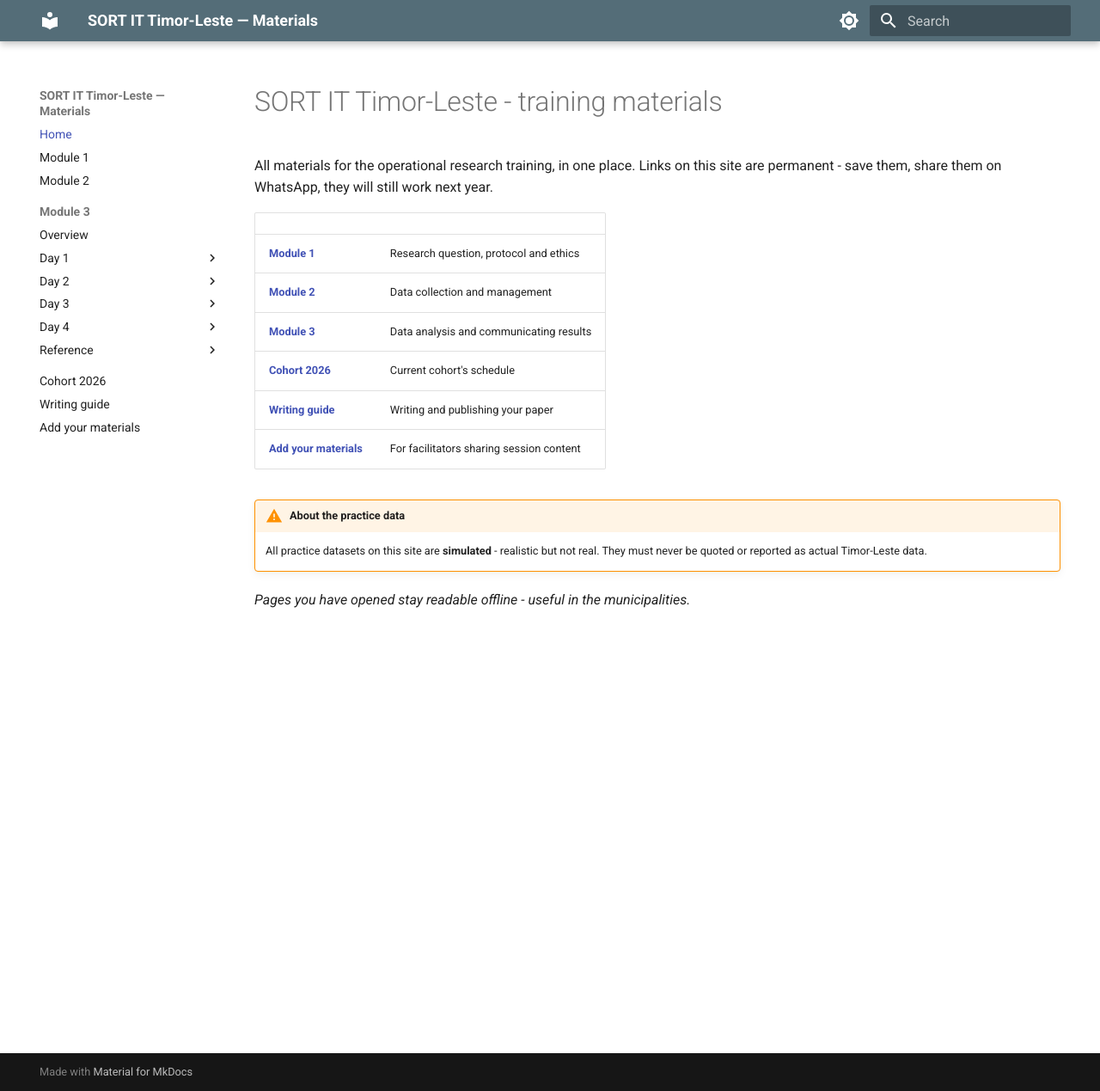
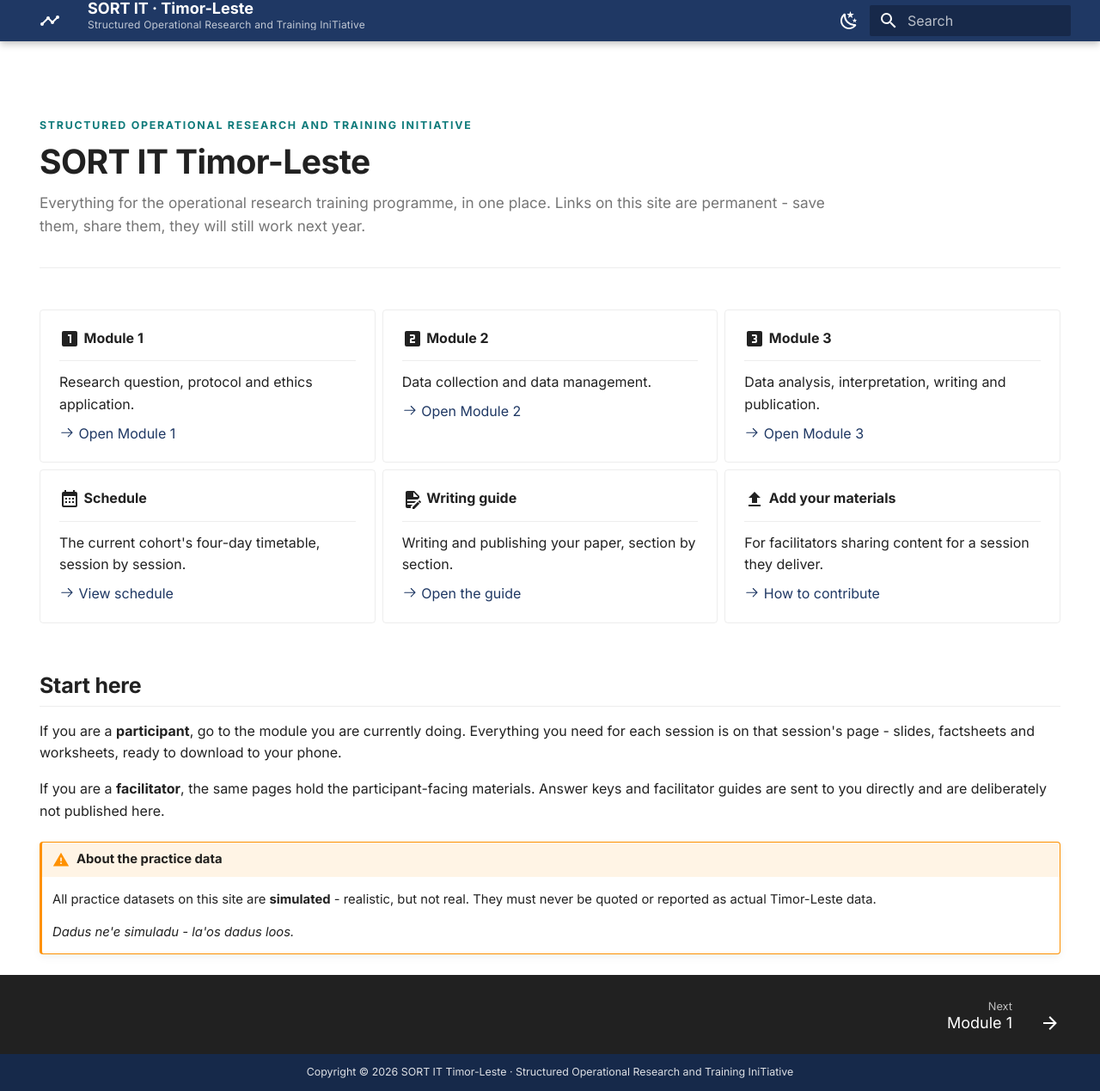
Before and after one commit to dxim5534-prog/sortit-materials-hub, an MkDocs documentation site: the page built from docs/index.md, in a window 1280 px wide and 1269 px high. Shown: the whole window at 86% size. Built offline with MkDocs 1.6.1 and Material for MkDocs 9.7.7, drawn with Linux system fonts in a browser that asks for light colours.

Commit message:
Rebrand and redesign: full SORT IT name, custom palette, hero home page with cards, copyright footer

```diff
--- a/docs/index.md
+++ b/docs/index.md
@@ -1,19 +1,85 @@
-# SORT IT Timor-Leste - training materials
+---
+hide:
+  - navigation
+  - toc
+---
 
-All materials for the operational research training, in one place. Links on this site
-are permanent - save them, share them on WhatsApp, they will still work next year.
+<div class="hero" markdown>
+<p class="eyebrow">Structured Operational Research and Training IniTiative</p>
 
-| | |
-|---|---|
-| **[Module 1](m1/index.md)** | Research question, protocol and ethics |
-| **[Module 2](m2/index.md)** | Data collection and management |
-| **[Module 3](m3/index.md)** | Data analysis and communicating results |
-| **[Cohort 2026](cohorts/2026/index.md)** | Current cohort's schedule |
-| **[Writing guide](guide/index.md)** | Writing and publishing your paper |
-| **[Add your materials](contribute/index.md)** | For facilitators sharing session content |
+# SORT IT Timor-Leste
+
+<p class="lede">
+Everything for the operational research training programme, in one place.
+Links on this site are permanent - save them, share them, they will still work
+next year.
+</p>
+</div>
+
+<div class="grid cards" markdown>
+
+-   :material-numeric-1-box:{ .lg .middle } **Module 1**
+
+    ---
+
+    Research question, protocol and ethics application.
+
+    [:octicons-arrow-right-24: Open Module 1](m1/index.md)
+
+-   :material-numeric-2-box:{ .lg .middle } **Module 2**
+
+    ---
+
+    Data collection and data management.
+
+    [:octicons-arrow-right-24: Open Module 2](m2/index.md)
+
+-   :material-numeric-3-box:{ .lg .middle } **Module 3**
+
+    ---
+
+    Data analysis, interpretation, writing and publication.
+
+    [:octicons-arrow-right-24: Open Module 3](m3/index.md)
+
+-   :material-calendar-month:{ .lg .middle } **Schedule**
+
+    ---
+
+    The current cohort's four-day timetable, session by session.
+
+    [:octicons-arrow-right-24: View schedule](cohorts/2026/index.md)
+
+-   :material-file-document-edit:{ .lg .middle } **Writing guide**
+
+    ---
+
+    Writing and publishing your paper, section by section.
+
+    [:octicons-arrow-right-24: Open the guide](guide/index.md)
+
+-   :material-upload:{ .lg .middle } **Add your materials**
+
+    ---
+
+    For facilitators sharing content for a session they deliver.
+
+    [:octicons-arrow-right-24: How to contribute](contribute/index.md)
+
+</div>
+
+## Start here
+
+If you are a **participant**, go to the module you are currently doing. Everything
+you need for each session is on that session's page - slides, factsheets and
+worksheets, ready to download to your phone.
+
+If you are a **facilitator**, the same pages hold the participant-facing materials.
+Answer keys and facilitator guides are sent to you directly and are deliberately not
+published here.
 
 !!! warning "About the practice data"
-    All practice datasets on this site are **simulated** - realistic but not real.
+    All practice datasets on this site are **simulated** - realistic, but not real.
     They must never be quoted or reported as actual Timor-Leste data.
 
-*Pages you have opened stay readable offline - useful in the municipalities.*
+    *Dadus ne'e simuladu - la'os dadus loos.*
--- /dev/null
+++ b/docs/stylesheets/extra.css
@@ -0,0 +1,198 @@
+/* =====================================================================
+   SORT IT Timor-Leste - house style
+   Palette matches the printed training materials: navy, teal, amber.
+   ===================================================================== */
+
+:root {
+  --sortit-navy:   #1F3864;
+  --sortit-navy-2: #2C4E8A;
+  --sortit-teal:   #0F7B7B;
+  --sortit-amber:  #B37A00;
+
+  --md-primary-fg-color:        var(--sortit-navy);
+  --md-primary-fg-color--light: var(--sortit-navy-2);
+  --md-primary-fg-color--dark:  #16294A;
+  --md-accent-fg-color:         var(--sortit-teal);
+  --md-typeset-a-color:         var(--sortit-teal);
+}
+
+[data-md-color-scheme="slate"] {
+  --md-primary-fg-color:        #16233A;
+  --md-primary-fg-color--light: #2C4E8A;
+  --md-primary-fg-color--dark:  #101A2B;
+  --md-accent-fg-color:         #4FC4BC;
+  --md-typeset-a-color:         #4FC4BC;
+  --md-default-bg-color:        #0F151C;
+}
+
+/* ------------------------------------------------ header: two-line brand */
+.md-header__title .md-header__topic:first-child .md-ellipsis {
+  white-space: normal;
+  line-height: 1.15;
+}
+.md-header__title .md-header__topic:first-child .md-ellipsis::after {
+  content: "Structured Operational Research and Training IniTiative";
+  display: block;
+  font-size: 0.60rem;
+  font-weight: 400;
+  letter-spacing: 0.015em;
+  opacity: 0.72;
+  margin-top: 1px;
+}
+/* one line only on phones - the subtitle would crowd the bar */
+@media screen and (max-width: 59.9375em) {
+  .md-header__title .md-header__topic:first-child .md-ellipsis::after {
+    display: none;
+  }
+}
+
+/* --------------------------------------------------------------- typography */
+.md-typeset h1 {
+  font-weight: 700;
+  letter-spacing: -0.015em;
+  color: var(--md-default-fg-color);
+}
+.md-typeset h2 {
+  font-weight: 650;
+  letter-spacing: -0.01em;
+  margin-top: 2.2em;
+  padding-bottom: 0.25em;
+  border-bottom: 1px solid var(--md-default-fg-color--lightest);
+}
+.md-typeset h3 { font-weight: 620; }
+
+/* ------------------------------------------------------------------- hero */
+.hero {
+  margin: 0 0 2.4rem;
+  padding: 1.9rem 0 1.7rem;
+  border-bottom: 1px solid var(--md-default-fg-color--lightest);
+}
+.hero .eyebrow {
+  font-size: 0.62rem;
+  font-weight: 700;
+  letter-spacing: 0.14em;
+  text-transform: uppercase;
+  color: var(--md-accent-fg-color);
+  margin: 0 0 0.5rem;
+}
+.hero h1 {
+  margin: 0 0 0.55rem !important;
+  font-size: 1.95rem;
+  line-height: 1.15;
+}
+.hero .lede {
+  font-size: 0.86rem;
+  color: var(--md-default-fg-color--light);
+  max-width: 46rem;
+  margin: 0;
+}
+
+/* ------------------------------------------------------------ grid cards */
+.md-typeset .grid.cards > ul > li {
+  border: 1px solid var(--md-default-fg-color--lightest);
+  border-radius: 4px;
+  padding: 1rem 1.1rem;
+  transition: border-color 160ms, box-shadow 160ms, transform 160ms;
+}
+.md-typeset .grid.cards > ul > li:hover {
+  border-color: var(--md-accent-fg-color);
+  box-shadow: 0 4px 18px -10px rgba(0, 0, 0, 0.35);
+  transform: translateY(-1px);
+}
+.md-typeset .grid.cards > ul > li > hr {
+  margin: 0.6rem 0;
+  border-color: var(--md-default-fg-color--lightest);
+}
+.md-typeset .grid.cards > ul > li p:last-child { margin-bottom: 0; }
+
+/* --------------------------------------------------------- status pills */
+.pill {
+  display: inline-block;
+  font-size: 0.6rem;
+  font-weight: 700;
+  letter-spacing: 0.06em;
+  text-transform: uppercase;
+  padding: 0.14rem 0.5rem;
+  border-radius: 20px;
+  white-space: nowrap;
+}
+.pill.ready {
+  background: rgba(15, 123, 123, 0.12);
+  color: var(--sortit-teal);
+}
+.pill.pending {
+  background: rgba(179, 122, 0, 0.13);
+  color: var(--sortit-amber);
+}
+[data-md-color-scheme="slate"] .pill.ready {
+  background: rgba(79, 196, 188, 0.16); color: #4FC4BC;
+}
+[data-md-color-scheme="slate"] .pill.pending {
+  background: rgba(224, 174, 75, 0.16); color: #E0AE4B;
+}
+
+/* -------------------------------------------------------------- tables */
+.md-typeset table:not([class]) {
+  border: 1px solid var(--md-default-fg-color--lightest);
+  border-radius: 4px;
+  font-size: 0.74rem;
+}
+.md-typeset table:not([class]) th {
+  background: var(--md-default-fg-color--lightest);
+  font-weight: 650;
+  font-size: 0.68rem;
+  letter-spacing: 0.03em;
+  text-transform: uppercase;
+}
+.md-typeset table:not([class]) td { vertical-align: middle; }
+
+/* download links read as actions, not prose */
+.md-typeset table:not([class]) td a[href$=".pdf"],
+.md-typeset table:not([class]) td a[href$=".docx"],
+.md-typeset table:not([class]) td a[href$=".pptx"],
+.md-typeset table:not([class]) td a[href$=".xlsx"],
+.md-typeset table:not([class]) td a[href$=".csv"] {
+  display: inline-block;
+  padding: 0.1rem 0.45rem;
+  border: 1px solid var(--md-default-fg-color--lightest);
+  border-radius: 3px;
+  font-size: 0.68rem;
+  font-weight: 600;
+  text-decoration: none;
+  transition: border-color 140ms, background 140ms;
+}
+.md-typeset table:not([class]) td a[href$=".pdf"]:hover,
+.md-typeset table:not([class]) td a[href$=".docx"]:hover,
+.md-typeset table:not([class]) td a[href$=".pptx"]:hover,
+.md-typeset table:not([class]) td a[href$=".xlsx"]:hover,
+.md-typeset table:not([class]) td a[href$=".csv"]:hover {
+  border-color: var(--md-accent-fg-color);
+  background: rgba(15, 123, 123, 0.07);
+}
+
+/* ---------------------------------------------------------- admonitions */
+.md-typeset .admonition,
+.md-typeset details {
+  border-radius: 4px;
+  border-left-width: 3px;
+  font-size: 0.74rem;
+}
+
+/* ------------------------------------------------------------- footer */
+.md-footer-meta {
+  background: var(--md-primary-fg-color--dark);
+}
+.md-copyright {
+  font-size: 0.62rem;
+  line-height: 1.5;
+  width: 100%;
+  text-align: center;
+  padding: 0.4rem 0;
+}
+.md-copyright__highlight { color: rgba(255, 255, 255, 0.85); }
+
+/* --------------------------------------------------------- small screens */
+@media screen and (max-width: 44.9375em) {
+  .hero h1 { font-size: 1.55rem; }
+  .md-typeset table:not([class]) { font-size: 0.7rem; }
+}
--- a/mkdocs.yml
+++ b/mkdocs.yml
@@ -1,37 +1,82 @@
-site_name: SORT IT Timor-Leste — Materials
-site_description: Training materials for the SORT IT operational research programme
+site_name: SORT IT · Timor-Leste
+site_description: >-
+  Structured Operational Research and Training IniTiative (SORT IT) - Timor-Leste.
+  Training materials for the operational research programme.
 site_url: ""
+
+copyright: >-
+  Copyright &copy; 2026 SORT IT Timor-Leste ·
+  Structured Operational Research and Training IniTiative
+
 theme:
   name: material
+  language: en
+  custom_dir: overrides
   palette:
     - media: "(prefers-color-scheme: light)"
       scheme: default
-      primary: blue grey
-      accent: teal
-      toggle: { icon: material/brightness-7, name: Dark mode }
+      primary: custom
+      accent: custom
+      toggle:
+        icon: material/weather-night
+        name: Switch to dark mode
     - media: "(prefers-color-scheme: dark)"
       scheme: slate
-      primary: blue grey
-      accent: teal
-      toggle: { icon: material/brightness-4, name: Light mode }
+      primary: custom
+      accent: custom
+      toggle:
+        icon: material/weather-sunny
+        name: Switch to light mode
+  font:
+    text: Inter
+    code: JetBrains Mono
+  icon:
+    logo: material/chart-timeline-variant
+    repo: fontawesome/brands/github
   features:
+    - navigation.instant
+    - navigation.instant.progress
+    - navigation.tracking
     - navigation.sections
     - navigation.top
-    - toc.integrate
+    - navigation.indexes
+    - navigation.footer
+    - toc.follow
     - search.suggest
+    - search.highlight
+    - search.share
+    - content.tooltips
+
+extra_css:
+  - stylesheets/extra.css
+
 markdown_extensions:
   - admonition
+  - attr_list
+  - md_in_html
   - tables
-  - attr_list
+  - footnotes
+  - toc:
+      permalink: true
+      toc_depth: 3
+  - pymdownx.details
+  - pymdownx.superfences
+  - pymdownx.emoji:
+      emoji_index: !!python/name:material.extensions.emoji.twemoji
+      emoji_generator: !!python/name:material.extensions.emoji.to_svg
+
 plugins:
   - search
-  - offline
+
+extra:
+  generator: false
+
 nav:
   - Home: index.md
   - Module 1: m1/index.md
   - Module 2: m2/index.md
   - Module 3:
-      - Overview: m3/index.md
+      - m3/index.md
       - Day 1:
           - Introduction to Module 3: m3/module-introduction/index.md
           - Ethics approval process: m3/ethics-approval-review/index.md
@@ -50,6 +95,6 @@ nav:
           - Submitting for publication: m3/submitting-for-publication/index.md
       - Reference:
           - "Tools: Excel and R": m3/tools-excel-r/index.md
-  - Cohort 2026: cohorts/2026/index.md
+  - Schedule: cohorts/2026/index.md
   - Writing guide: guide/index.md
   - Add your materials: contribute/index.md
--- /dev/null
+++ b/overrides/main.html
@@ -0,0 +1 @@
+{% extends "base.html" %}
```
